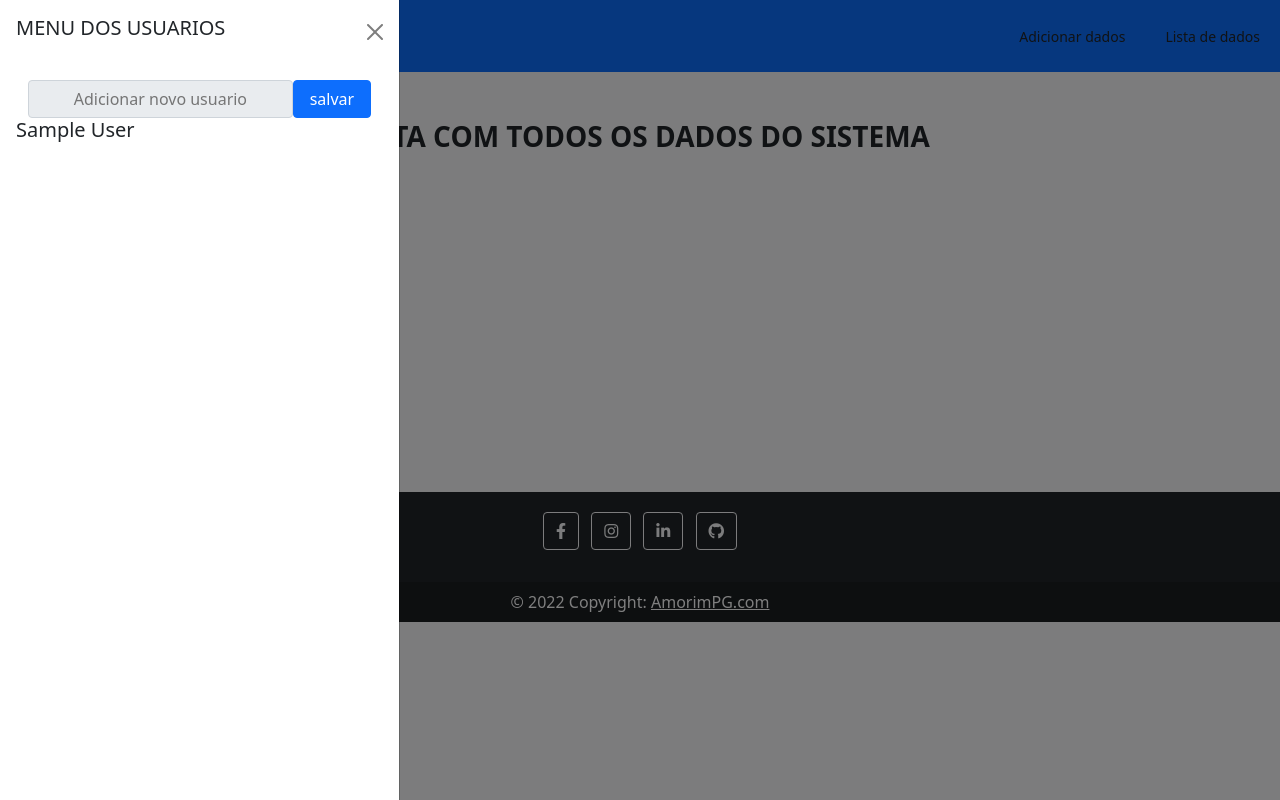
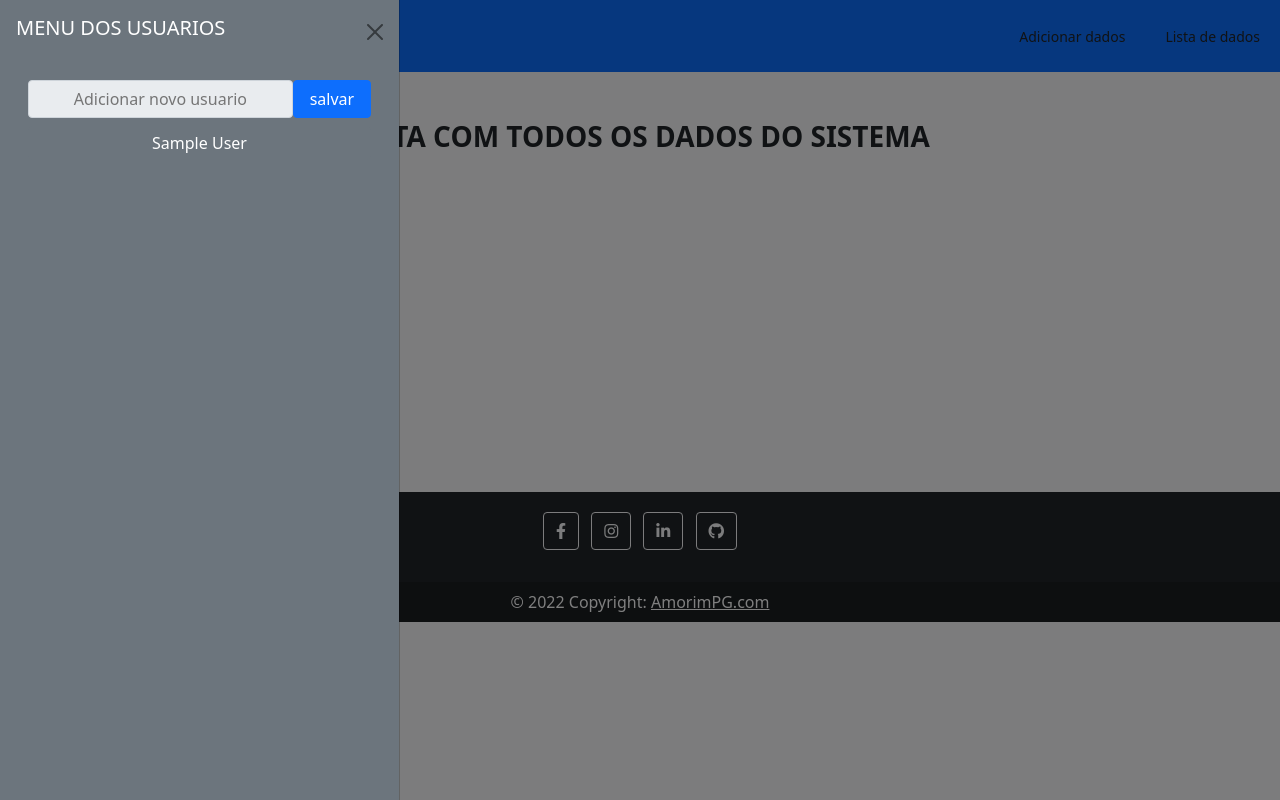
Before and after one commit to fabioamorim25/link_engagement, a Node server app: page / in a window 1280 px wide, after a click that opens the changed part. Run offline with Node 20, Linux system fonts and the light colour scheme; tables that the repository leaves empty hold one stand-in row (values such as "Sample post"); some libraries are stand-ins or nearby versions.

Commit message:
Estilização do sistema para ver todos os usuarios

```diff
--- a/controllers/functionalities.js
+++ b/controllers/functionalities.js
@@ -6,9 +6,9 @@
 const todoDado= async (req,res)=>{
     try {
         let dados = await NomeColecao.find({});//pegar os documentos registrdos
-        let users = await DocumentUser.find({});//2°PARTE: ver os dados do usuario [OBS:SISTEMA DO USUARIO]
+        let users = await DocumentUser.find({});
 
-        res.render('all.ejs', {dados,users});//3°parte: passar a lista de usuarios para a pagina all.ejs[OBS:SISTEMA DO USUARIO]
+        res.render('all.ejs', {dados,users});//[OBS:SISTEMA DO USUARIO]
     } catch (error) {
         res.status(404).send(error);
     }
@@ -84,6 +84,7 @@
     try {
         let doc =await nomeColecao.save()
         res.redirect ('/');
+
     } catch (error) {
         res.render('add.ejs', { error, body: req.body });
     }
--- a/modelGenerico/DocumentUser.js
+++ b/modelGenerico/DocumentUser.js
@@ -7,4 +7,4 @@
 
 
 
-module.exports= mongoose.model('DocumentUser', moldeGenericoUser);//1°parte pegar o modelo do documento do usuario. sera usada para auxiliar no processo de mostra todos os usuarios na tela
+module.exports= mongoose.model('DocumentUser', moldeGenericoUser);
--- a/templates/all.ejs
+++ b/templates/all.ejs
@@ -9,35 +9,35 @@
     <title>Lista de dados</title>
 </head>
 <body class="bg-light">
-  <!--3°PARTE: ESTRUTURA NAVBAR COM OFFCANVAS------------------------------------------------------------------------------- -->
+  <!--ESTRUTURA NAVBAR COM OFFCANVAS------------------------------------------------------------------------------- -->
     <header class="navbar navbar-dark bg-primary">
         <div class="navbar">
-            <button class="btn btn-primary navbar-toggler-icon mx-2" data-bs-toggle="offcanvas"
-                data-bs-target="#offcanvasScrolling"></button>
+            <button class="btn btn-primary navbar-toggler-icon mx-2" data-bs-toggle="offcanvas" data-bs-target="#offcanvasScrolling"></button>
             <div class="navbar-brand fw-bold">Link Engagement</div>
         </div>
 
-        <div class="offcanvas offcanvas-start" id="offcanvasScrolling">
+        <nav class="offcanvas offcanvas-start bg-secondary" id="offcanvasScrolling">
             <div class="offcanvas-header">
-                <h5>MENU DOS USUARIOS</h5>
+                <h5 class="text-white">MENU DOS USUARIOS</h5>
                 <button type="button" class="btn-close text-reset" data-bs-dismiss="offcanvas"></button>
             </div>
             <div class="offcanvas-body">
-                <!--ADICIONAR NOVOS USUARIOS----------------------------------->
+                <!--ADICIONAR NOVOS USUARIOS------------------------------------------------------------------------>
                 <div class="container">
-                    <form class="d-flex" action="/addUser" method="post"> <!--assim que adicionar um nome sera enviado um post para a rota /addUser que ira adicionar o nome enviado-->
-                        <input class="input-group-text flex-fill" name="name" placeholder="Adicionar novo usuario"/>
+                    <form class="d-flex" action="/addUser" method="post">
+                        <input class="input-group-text flex-fill" name="name" placeholder="Adicionar novo usuario" />
                         <button class="btn btn-primary flex-fill">salvar</button>
                     </form>
+                    <!--VER USUARIOS JÁ CADASTRADOS--------------------------------------->
+                    <% for(let i=0; i<users.length; i++){%>
+                        <div class="btn btn-secondary mt-2 p-1 d-block" id='<%= users[i]._id%>'>
+                            <!-- 1°: ACESSAR A ROTA PARA VER A PAGINA DO USUARIO -->
+                            <a href="-------" class="text-capitalize text-decoration-none text-white"><%=users[i].name%></a>
+                        </div>
+                    <%}%>
                 </div>
-                <!--5°PARTEA: VER USUARIOS JÁ CADASTRADOS---------->
-                <% for(let i=0; i<users.length; i++){%><!--listra todos os usuarios-->
-                    <div id='<%= users[i]._id%>'>
-                        <h5 class=""><%=users[i].name%></h5><!--selecionar a caracteristica (name) que tem no documento generico [DocumentUser.js] e (users) que foi definido em [functionalities.js na linha 9]  -->
-                    </div>
-                <%}%>
             </div>
-        </div>
+        </nav>
         <div class="nav">
             <a class="nav-link m-1 btn-sm text-dark" href="/add">Adicionar dados</a>
             <a class="nav-link m-1 btn-sm text-dark" href="/">Lista de dados</a>
@@ -50,8 +50,8 @@
         <% for(let i=0; i< dados.length; i++){%>
             <div class="card bg-dark m-1 p-4" style="width:250px"><%dados[i]._id%>
                 <div class="d-flex flex-column">
-                    <h1 class="text-muted fw-bold"><%=dados[i].title%></h1>
-                    <div class="text-white"><%=dados[i].description%></div>
+                    <h1 class="text-muted fw-bold text-capitalize"><%=dados[i].title%></h1>
+                    <div class="text-white text-capitalize"><%=dados[i].description%></div>
                     <div class="text-white"><%=dados[i].url%></div>
                     <div class="text-info"> Clicks: <%=dados[i].click%></div>
                 </div>
@@ -63,25 +63,4 @@
     <%- include('partials/footer.ejs')%>
 </body>
 <script src="https://cdn.jsdelivr.net/npm/bootstrap@5.1.3/dist/js/bootstrap.bundle.min.js" integrity="sha384-ka7Sk0Gln4gmtz2MlQnikT1wXgYsOg+OMhuP+IlRH9sENBO0LRn5q+8nbTov4+1p" crossorigin="anonymous"></script>
-
-<script>
-
-    function removerEdeleta_Dado(id){
-        fetch('/'+id, { method: 'DELETE'}).then(res=>{
-            if (res.status == 200){
-                res.text().then(dadoId=>{
-                document.getElementById(dadoId).remove();
-        })
-            }else{
-                res.json().then(err=>{
-                    alert(err.message);
-                    console.log(err.message);
-                })
-            }
-        })
-    }
-
-</script>
-
-
 </html>
```
Also changed, not shown: controllers/validate.js (+9 -3 lines), routes/rotasGeral.js (+3 -5 lines).
